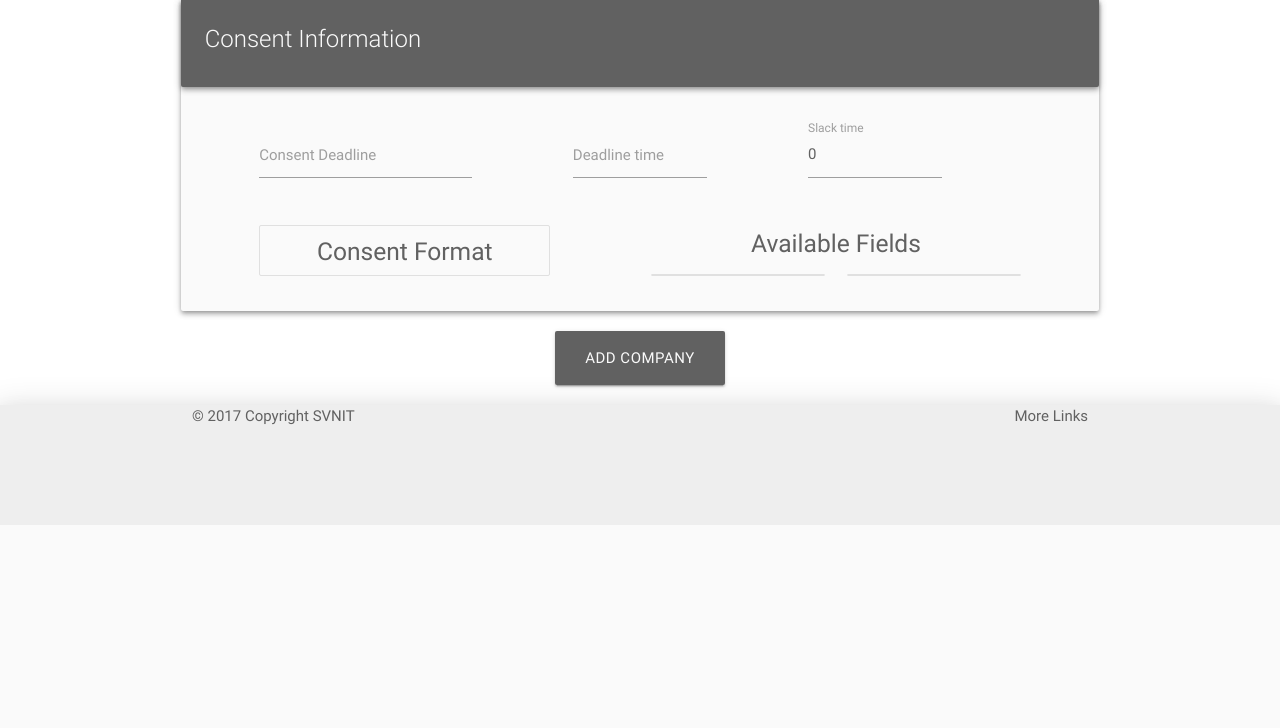
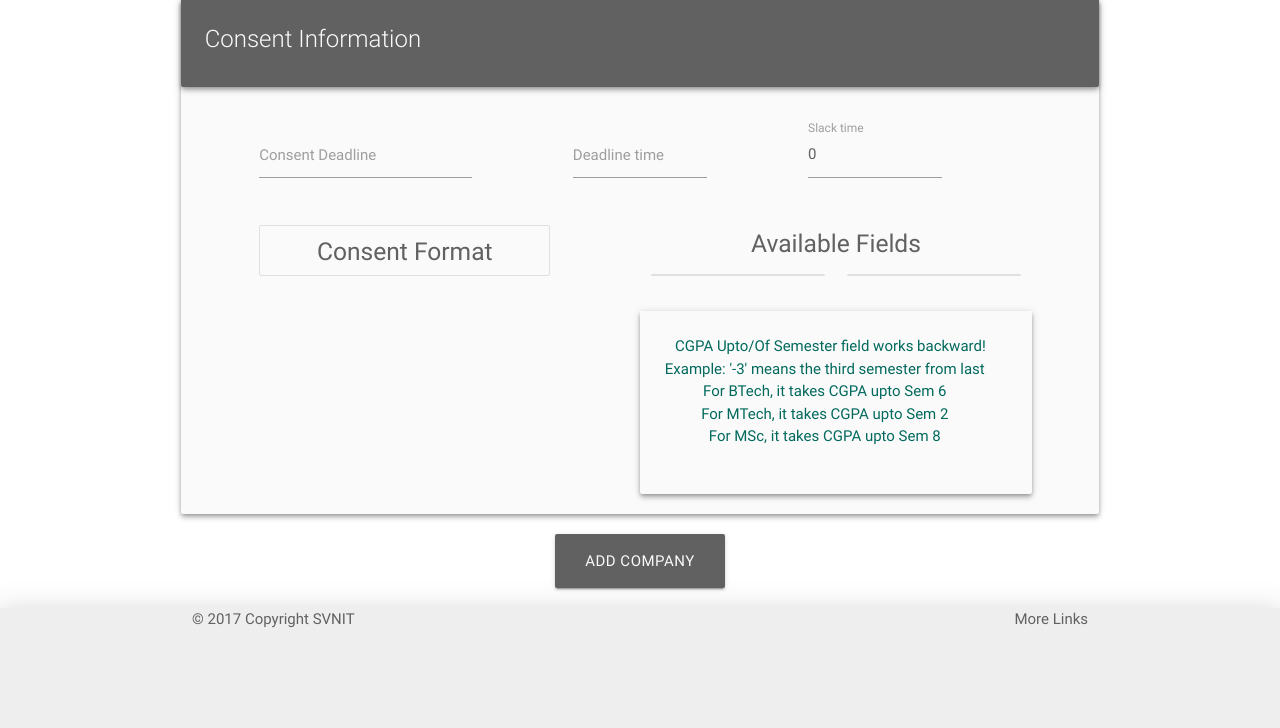
Before and after one commit to aakashrana1995/svnit-tnp, a Django app: template tnp/templates/company/add.html in a window 1280 px wide. Shown: the part 1266-1994 px from the top of the page. Before the commit the page ends 1691 px from the top, so only its background shows below. Run offline with Django 3.2, Linux system fonts and the light colour scheme; the template is opened without the code that fills it: values that come from a table or form of the project are taken from there, others are empty; some libraries are stand-ins or nearby versions.

Commit message:
frontend change: cgpa upto/of sem fields now work backwards

```diff
--- a/tnp/static/js/company/add.js
+++ b/tnp/static/js/company/add.js
@@ -36,8 +36,8 @@ $(document).ready(function() {
 
     $('select').material_select();
 
-    $('#cgpa_upto_semester')[0].innerHTML = 'CGPA Upto Semester <input type="hidden" value="cgpa_upto_semester" name="A"> <div class="input-field inline"> <input type="number" value="6" name="A" style="width: 30px; text-align: center;"> </div>';
-    $('#cgpa_of_semester')[0].innerHTML = 'CGPA Of Semester <input type="hidden" value="cgpa_of_semester" name="C"> <div class="input-field inline"> <input type="number" value="6" name="C" style="width: 30px; text-align: center;"> </div>';
+    $('#cgpa_upto_semester')[0].innerHTML = 'CGPA Upto Semester <input type="hidden" value="cgpa_upto_semester" name="A"> <div class="input-field inline"> <input type="number" min="-10" max="0" value="-3" name="A" style="width: 30px; text-align: center;"> </div>';
+    $('#cgpa_of_semester')[0].innerHTML = 'CGPA Of Semester <input type="hidden" value="cgpa_of_semester" name="C"> <div class="input-field inline"> <input type="number" min="-10" max="0" value="-3" name="C" style="width: 30px; text-align: center;"> </div>';
 });
 
 
--- a/tnp/templates/company/add.html
+++ b/tnp/templates/company/add.html
@@ -321,6 +321,16 @@
                                     </ul>
                                 </div>
                             </div>
+
+                            <div class="row">
+                                <center class="card-content z-depth-2 teal-text text-darken-3">
+                                        <span class="row"> CGPA Upto/Of Semester field works backward! </span>
+                                        <span class="row"> Example: '-3' means the third semester from last </span>
+                                        <span class="row"> For BTech, it takes CGPA upto Sem 6 </span>
+                                        <span class="row"> For MTech, it takes CGPA upto Sem 2 </span>
+                                        <span class="row"> For MSc, it takes CGPA upto Sem 8 </span>
+                                </center>
+                            </div>
                         </div>
                     </div>
                 </div>
```
